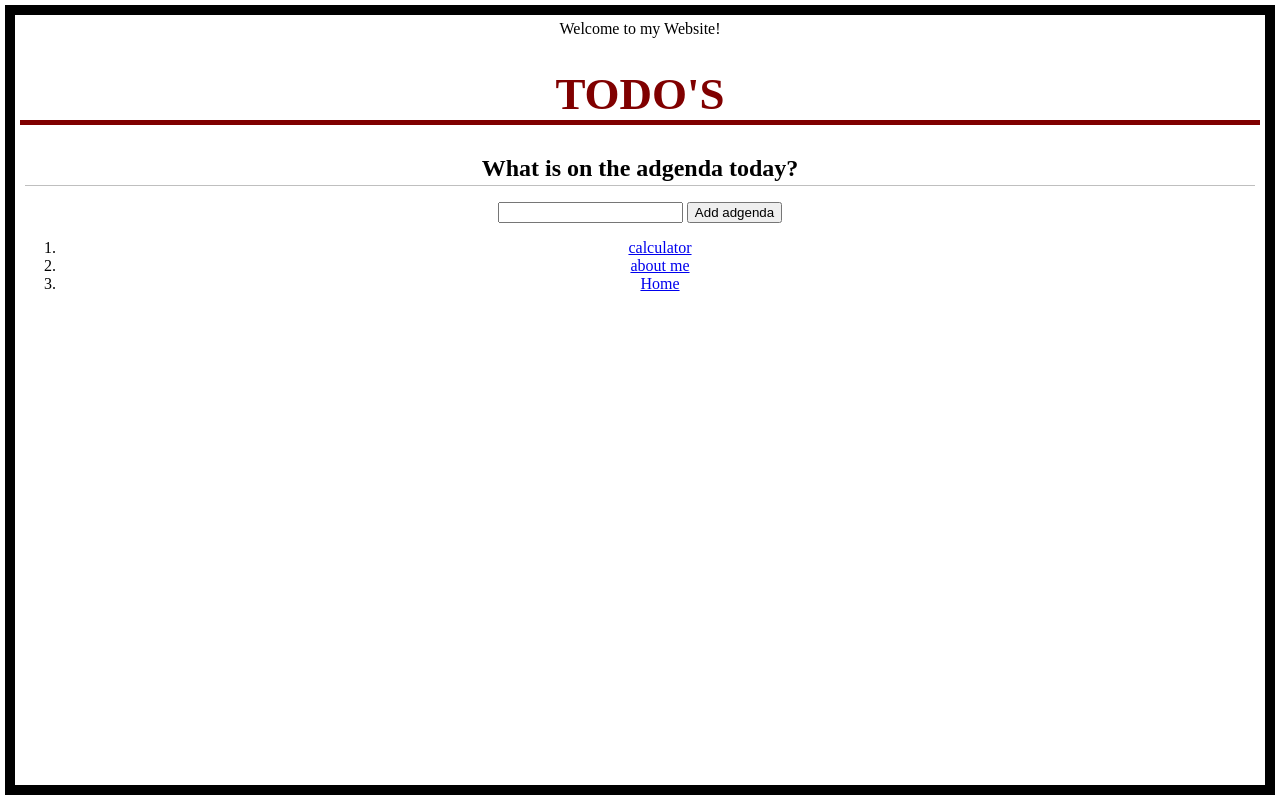
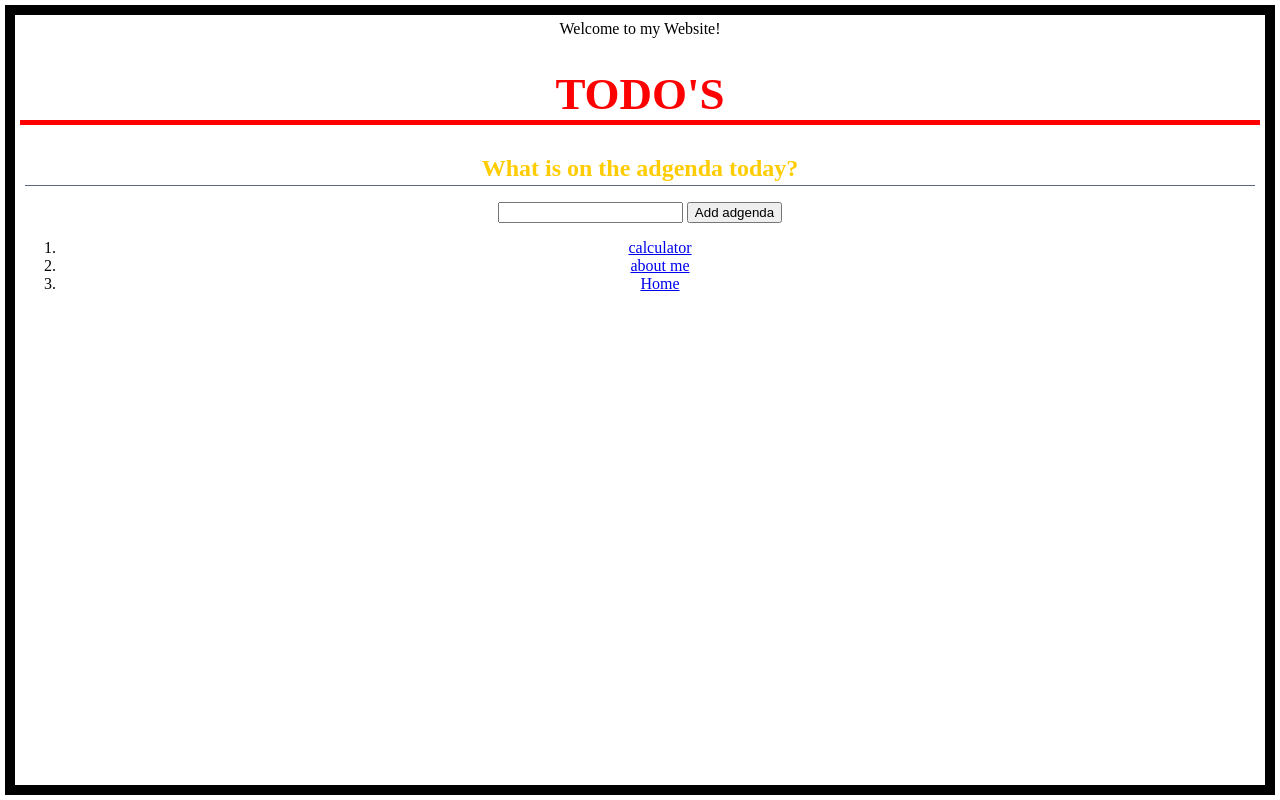
Before and after one commit to RedSyrup134/RedSyrup134.github.io, a plain HTML site: page index.html in a window 1280 px wide. Drawn offline with Linux system fonts and the light colour scheme.

Commit message:
colorscheme

```diff
--- a/style.css
+++ b/style.css
@@ -1,13 +1,13 @@
 h1 {
-    color: maroon;
+    color: #FF0000;
     text-align: center;
     font-size: 45px;
     border-bottom: 5px solid;
 }
 
 h2 {
-    border-bottom: 1px solid #bfbfbf;
-    color: black;
+    border-bottom: 1px solid #5C6983;
+    color: #FFCC00;
     padding-bottom: 3px;
     margin: 5px 5px 5px 5px;
 }
@@ -15,7 +15,7 @@ h2 {
 li:hover {
     text-decoration: underline;
     font-size: 18px;
-    color: maroon;
+    color: black;
 }
 
 
@@ -25,7 +25,9 @@ ul {
 
 body {
     text-align: center;
-    border: 10px solid;
+    border: 10px solid black;
     padding: 5px 5px 5px 5px;
     margin: 5px 5px 5px 5px;
+    background-color: white;
+
 }
```
